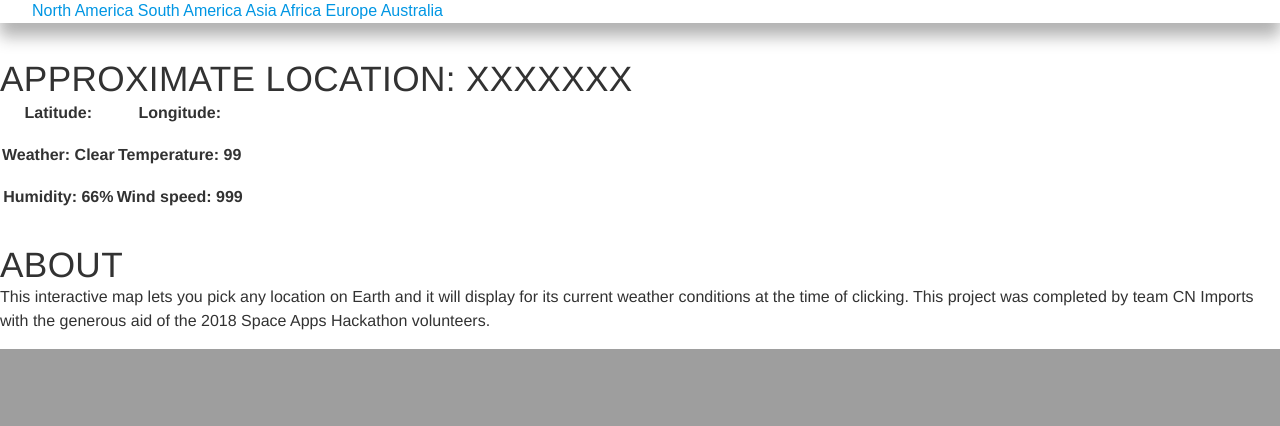
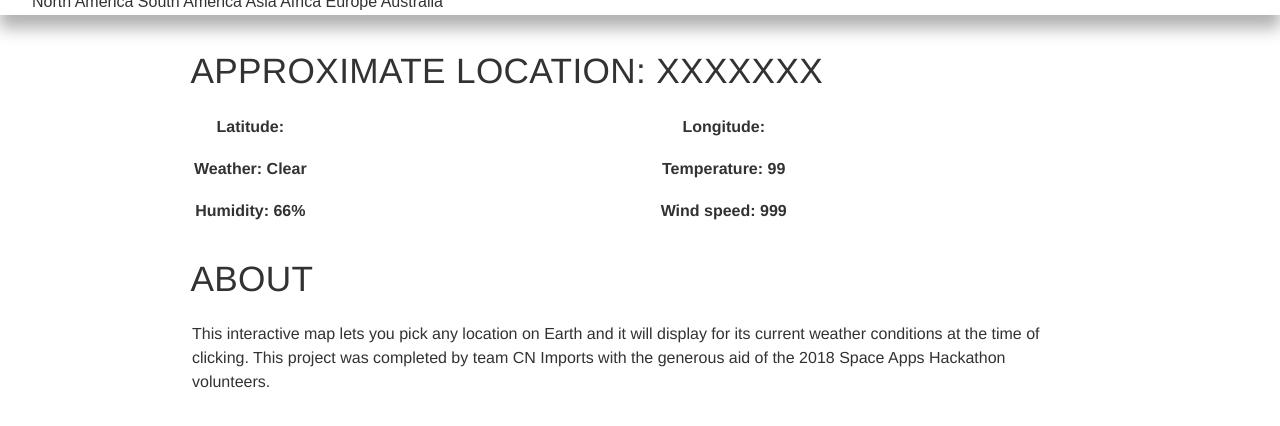
Before and after one commit to Xu-Yifei/Project-Firemap, a PHP site: page / in a window 1280 px wide. Shown: the part 547-973 px from the top of the page. Before the commit the page ends 896 px from the top, so only its background shows below. Run offline with PHP 8.4, Linux system fonts and the light colour scheme; lists and menus that the app fills with data are empty; some libraries are stand-ins or nearby versions.

Commit message:
Update styles.css

```diff
--- a/styles.css
+++ b/styles.css
@@ -15,7 +15,7 @@ body{
 /* Hyperlink Styles: */
 
 a, a:visited {
-	color:#0196e3;
+	color:#323232;
 	text-decoration:none;
 	outline:none;
 }
@@ -39,6 +39,11 @@ h1{
 	/* The logo text */
 	font-size:3.5em;
 	text-transform:uppercase;
+	color: #f27e26;
+}
+h2{
+	padding-left: 4.5em;
+	padding-right: 4.5em;
 }
 
 h3{
@@ -52,6 +57,7 @@ h3{
 h2{
 	font-size:2.2em;
 	font-weight:normal;
+	padding-bottom: 0.65em;
 	letter-spacing:0.01em;
 	text-transform:uppercase;
 }
@@ -59,6 +65,14 @@ h2{
 p{
 	font-family: "Helvetica";
 	line-height:1.5em;
+	padding-left: 10em;
+	padding-right: 12em;
+	padding-bottom: 1em;
+}
+
+.bonus {
+	padding-left: 2em;
+	padding-right: 2em;
 	padding-bottom:1em;
 }
 
@@ -71,13 +85,13 @@ p{
 }
 
 #headerbar{
-	background-color: #f27e26;
+	background-color: #fffff;
 	font-size: 5.5em;
 	padding-left: 2em;
 	padding-right: 2em;
 	padding-top: 0.2em;
-	padding-bottom: 0.3em;
-	border: 1px;
+	padding-bottom: 0.2em;
+	border: 1px DarkGray;
 }
 
 .line{
```
